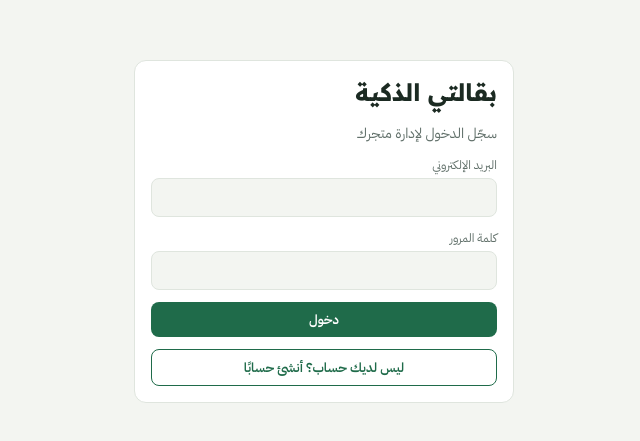
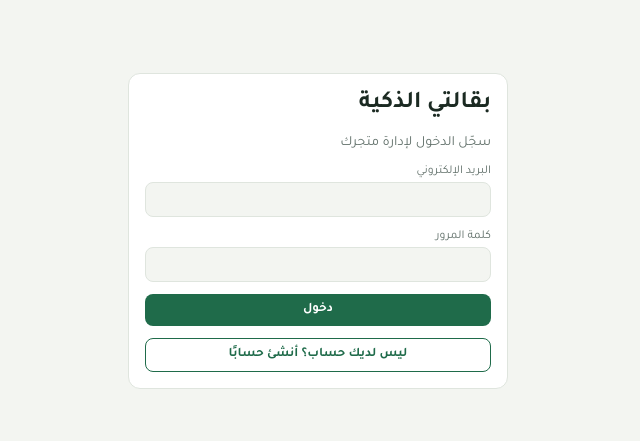
Before and after one commit to 3alasiri/W-Z, a Next.js app in the folder app/: page /login in a window 1280 px wide. Shown: the part 169-610 px from the top of the page, without its empty margins (417-1057 px from the left). Built offline with nearby package versions, Linux system fonts and the light colour scheme.

Commit message:
Switch app font to Tajawal
Co-Authored-By: Claude Opus 5.5 <noreply@anthropic.com>
Claude-Session: https://claude.ai/code/session_01X8edwsYtQaP4cF5nnXEUia

```diff
--- a/app/src/app/globals.css
+++ b/app/src/app/globals.css
@@ -3,8 +3,8 @@
   --brand:#1f6b4a;--brand-ink:#fff;--brand-soft:#e2efe7;--accent:#e0a526;
   --ok:#2f8a57;--warn:#c9861a;--bad:#c2413b;--ok-bg:#e3f3e9;--warn-bg:#fbf0d9;--bad-bg:#f8e3e1;
   --side:#173a2b;--side-ink:#d6e6dc;
-  --f-display:"Readex Pro","IBM Plex Sans Arabic",Tahoma,sans-serif;
-  --f-body:"IBM Plex Sans Arabic",Tahoma,"Segoe UI",sans-serif;
+  --f-display:"Tajawal",Tahoma,sans-serif;
+  --f-body:"Tajawal",Tahoma,"Segoe UI",sans-serif;
 }
 @media (prefers-color-scheme:dark){:root{
   --bg:#111814;--panel:#18221d;--ink:#e4ece6;--muted:#97a69e;--line:#2a3832;
--- a/app/src/app/layout.tsx
+++ b/app/src/app/layout.tsx
@@ -6,7 +6,7 @@ export default function RootLayout({ children }: { children: React.ReactNode })
     <html lang="ar" dir="rtl">
       <head>
         <link rel="preconnect" href="https://fonts.googleapis.com" />
-        <link rel="stylesheet" href="https://fonts.googleapis.com/css2?family=IBM+Plex+Sans+Arabic:wght@400;500;600;700&family=Readex+Pro:wght@500;700&display=swap" />
+        <link rel="stylesheet" href="https://fonts.googleapis.com/css2?family=Tajawal:wght@400;500;700;800&display=swap" />
       </head>
       <body>{children}</body>
     </html>
```
